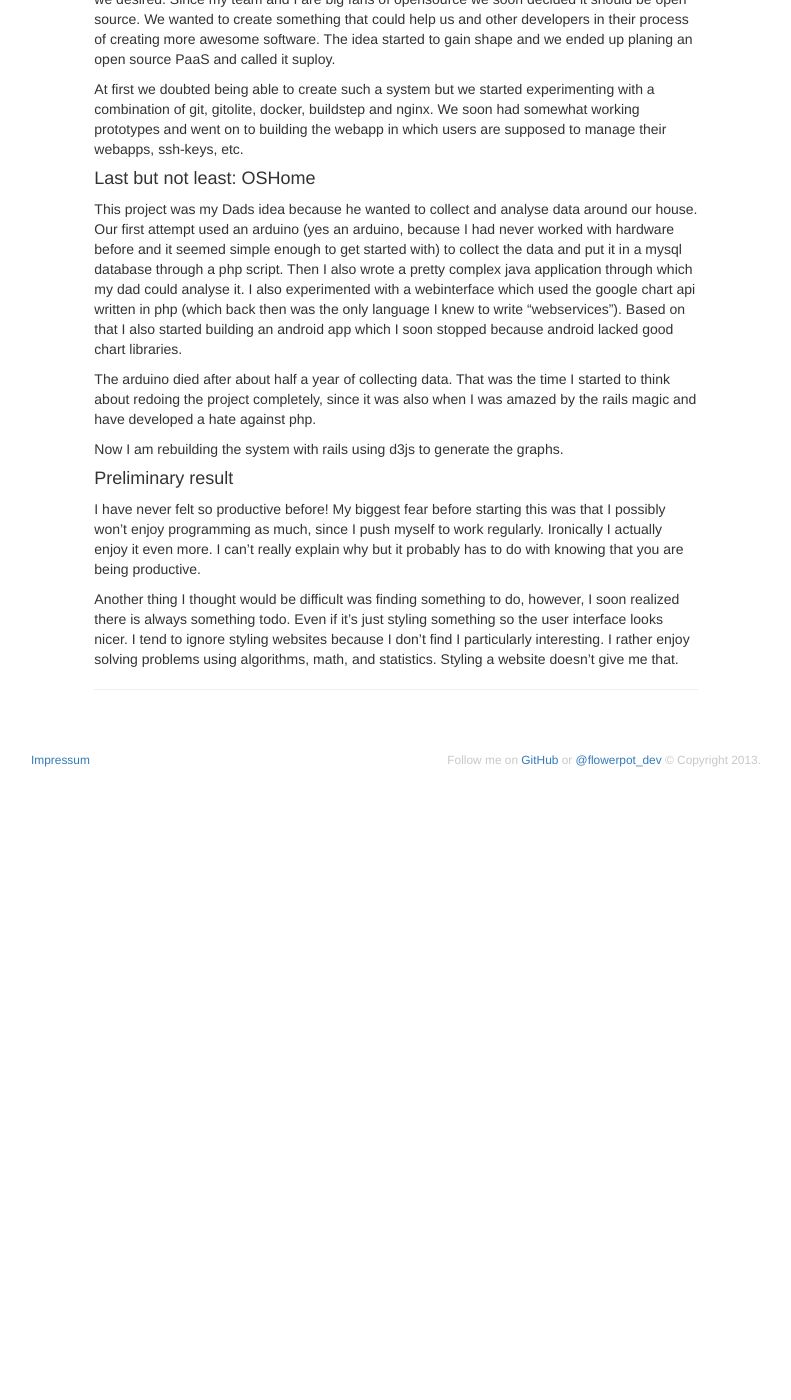
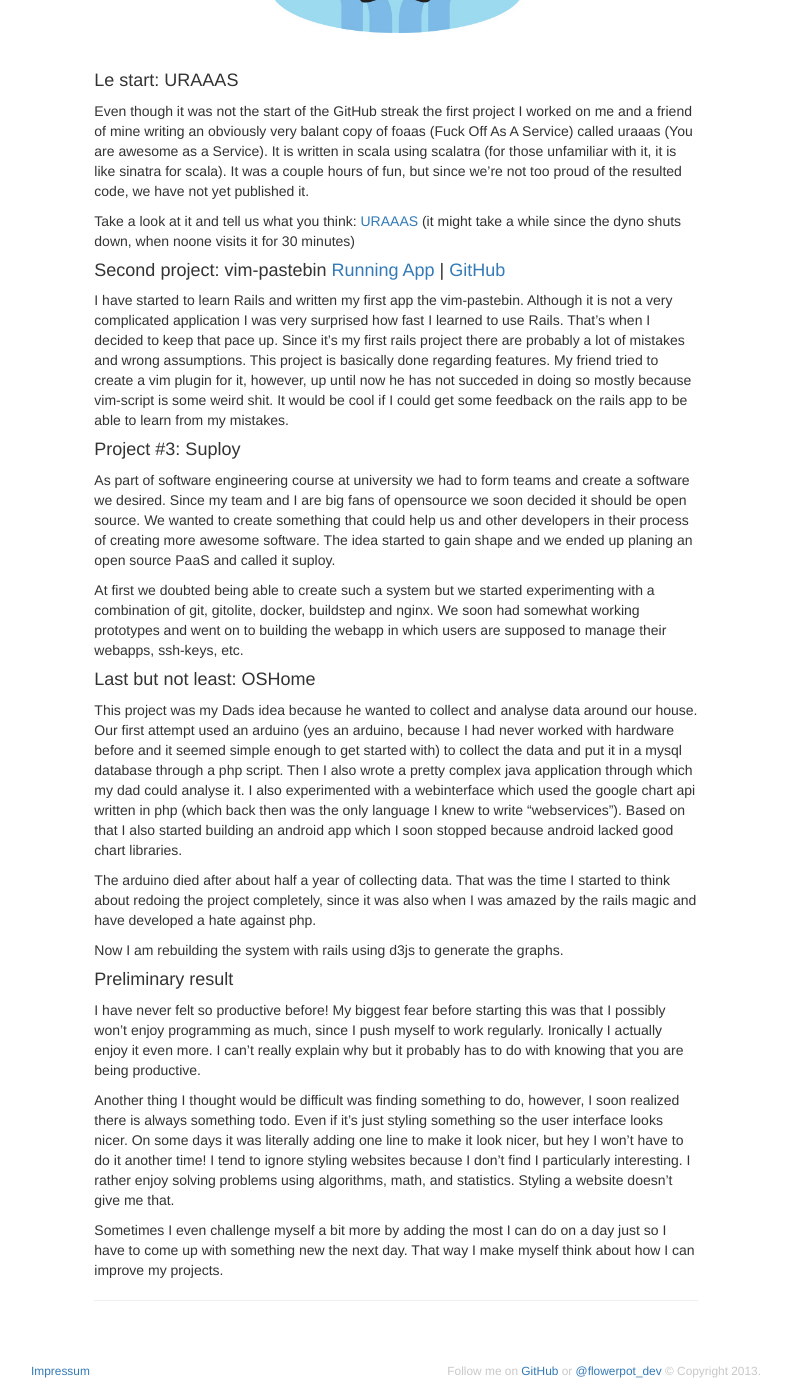
Before and after one commit to flower-pot/blog, a Jekyll site: the page built from _posts/2013-11-18-39-days-in.markdown, in a window 1280 px wide and 1400 px high, scrolled down 725 px. Shown: the whole window, without its empty margins (244-1035 px from the left). Built offline with Jekyll 4.4.1, drawn with Linux system fonts in a browser that asks for light colours; nearby versions of some CDN libraries; Markdown is read by kramdown in place of the engine named in the settings; comment, search, counter and statistics services are not loaded; before the commit the page ends 1515 px from its top, so only the background shows below that; some of the changed text lies outside the part shown.

Commit message:
nuf fo today

```diff
--- a/_config.yml
+++ b/_config.yml
@@ -32,7 +32,7 @@
 host:        0.0.0.0
 port:        4000
 baseurl:     /
-url:         http://localhost:4000
+url:         http://flowerpot.io
 lsi:         false
 
 maruku:
--- a/_posts/2013-11-18-39-days-in.markdown
+++ b/_posts/2013-11-18-39-days-in.markdown
@@ -4,15 +4,17 @@
 teaser: How I keep my GitHub streak up
 ---
 
-Essentially what has been keeping me from completing projects before was
-frustration, forget about it and just don't look at it again. To not fall into
-this trap again I want to use a GitHub streak to see that I actually work on
+Essentially what has been keeping me from completing projects before, was
+frustration, then forget about it and just don't look at it again. To not break
+this habit I want to use a GitHub streak to see that I actually work on
 something daily. My hypothesis: even if I only spend a couple minutes a day on
 any of my projects, the progress will be greater than if I just try to finish
 the software not keeping track of how much time I spend.
 
 I will present the projects of my current streak and then talk about experiences
 I have made so far.
+
+![Octocat](/assets/images/Octocat.jpg)
 
 ####Le start: URAAAS
 
@@ -23,7 +25,11 @@
 like sinatra for scala). It was a couple hours of fun, but since we're not too
 proud of the resulted code, we have not yet published it.
 
-####Second project: vim-pastebin
+Take a look at it and tell us what you think:
+[URAAAS](http://uraaas.herokuapp.com) (it might take a while since the dyno
+shuts down, when noone visits it for 30 minutes)
+
+####Second project: vim-pastebin [Running App](vim-pastebin.herokuapp.com) | [GitHub](https://github.com/flower-pot/pastebin)
 
 I have started to learn Rails and written my first app the
 vim-pastebin. Although it is not a very complicated application I was very
@@ -77,7 +83,12 @@
 
 Another thing I thought would be difficult was finding something to do,
 however, I soon realized there is always something todo. Even if it's just
-styling something so the user interface looks nicer. I tend to ignore styling
-websites because I don't find I particularly interesting. I rather enjoy
-solving problems using algorithms, math, and statistics. Styling a website
-doesn't give me that.
+styling something so the user interface looks nicer. On some days it was
+literally adding one line to make it look nicer, but hey I won't have to do it
+another time! I tend to ignore styling websites because I don't find I
+particularly interesting. I rather enjoy solving problems using algorithms,
+math, and statistics. Styling a website doesn't give me that.
+
+Sometimes I even challenge myself a bit more by adding the most I can do on a
+day just so I have to come up with something new the next day. That way I make
+myself think about how I can improve my projects.
--- a/_posts/2013-11-26-colemak-after-4-weeks.markdown
+++ b/_posts/2013-11-26-colemak-after-4-weeks.markdown
@@ -27,7 +27,9 @@
 
 Even though Dvorak has been designed to type as fast as possible I decided to
 learn Colemak since it is being praised for its ergonomics and most users
-also surpass qwerty users in terms of speed.
+also surpass people using qwerty in terms of speed.
+
+![Colemak Layout](/assets/images/Colemak-layout.png)
 
 ###Week #1 + #2
 
--- /dev/null
+++ b/humans.txt
@@ -0,0 +1 @@
+blog about software development, projects and life, by Frederic Branczyk also known as flower-pot
```
Also changed, not shown: _posts/2013-11-04-le-blog.markdown (+7 -6 lines), assets/images/Colemak-layout.png (added), assets/images/Octocat.jpg (added).
